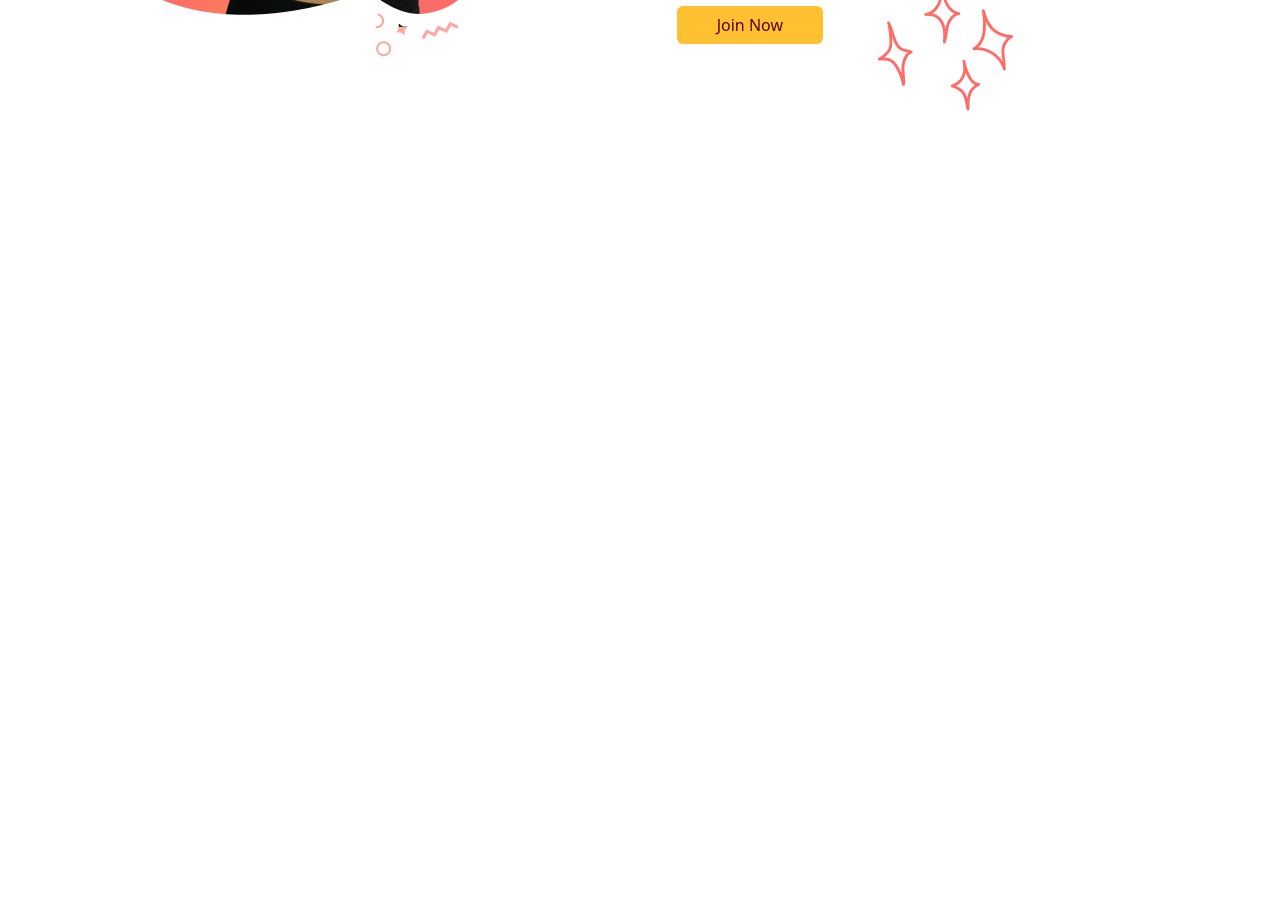
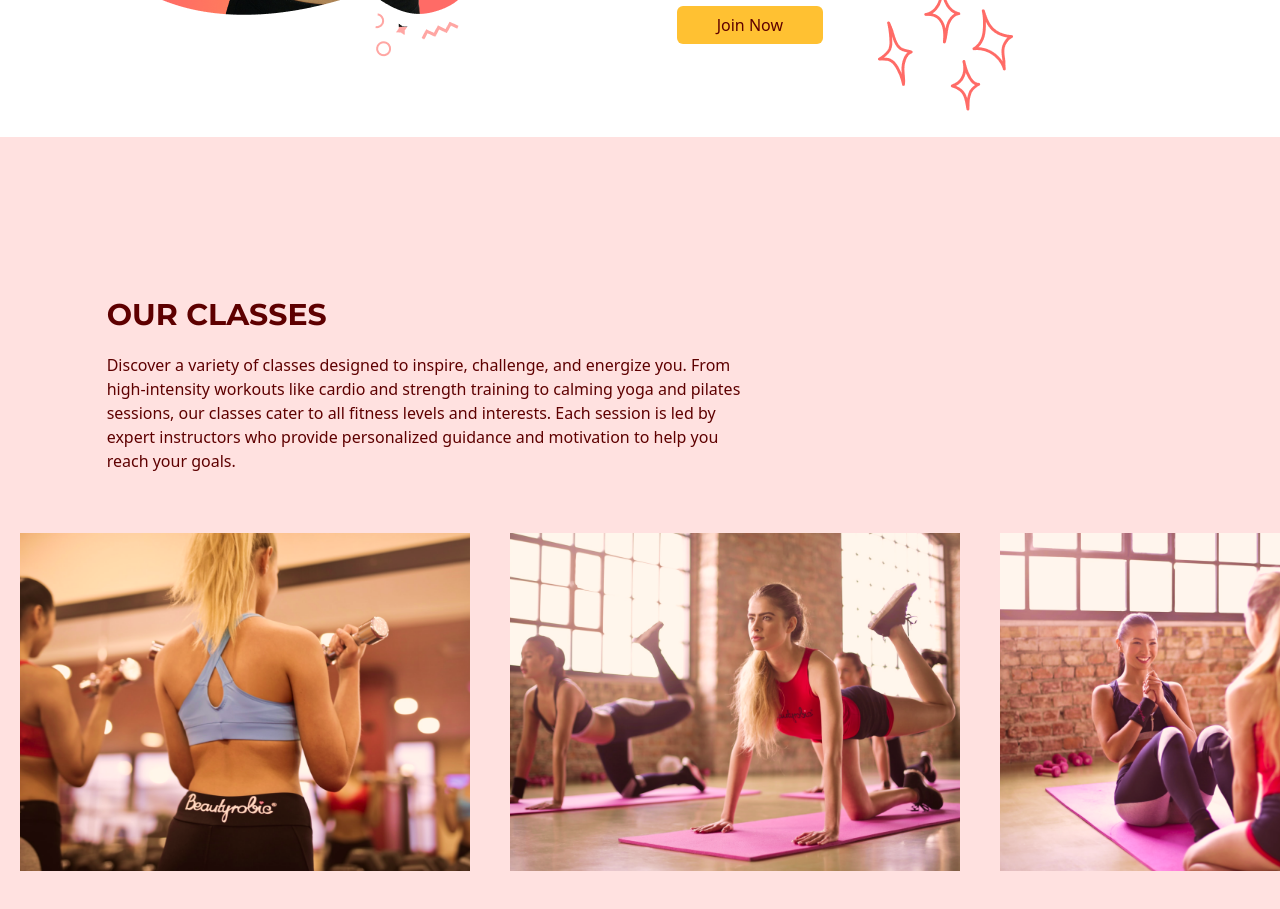
Before and after one commit to hadidhardiansyah/fitness-app, a React (Vite) app: page / in a window 1280 px wide. Shown: the part 2040-2949 px from the top of the page. Before the commit the page ends 2177 px from the top, so only its background shows below. Built offline with nearby package versions, Linux system fonts and the light colour scheme.

Commit message:
Create our classes page

```diff
--- a/src/App.tsx
+++ b/src/App.tsx
@@ -3,6 +3,7 @@ import { useEffect, useState } from "react"
 import { SelectedPage } from "@/shared/types";
 import Home from "@/scenes/home";
 import Benefits from "@/scenes/benefits";
+import OurClasses from "@/scenes/ourClasses";
 
 function App() {
   const [selectedPage, setSelectedPage] = useState<SelectedPage>(SelectedPage.Home);
@@ -28,6 +29,7 @@ function App() {
       <Navbar isTopOfPage={isTopOfPage} selectedPage={selectedPage} setSelectedPage={setSelectedPage} />
       <Home setSelectedPage={setSelectedPage} />
       <Benefits setSelectedPage={setSelectedPage} />
+      <OurClasses setSelectedPage={selectedPage} />
     </div>
   )
 }
--- /dev/null
+++ b/src/scenes/ourClasses/Class.tsx
@@ -0,0 +1,19 @@
+type Props = {
+    name: string;
+    description?: string;
+    image: string;
+}
+
+function Class({ name, description, image }: Props) {
+    const overlayStyles = `p-5 absolute z-30 flex h-[380px] w-[450px] flex-col items-center justify-center whitespace-normal bg-primary-500 text-center text-white opacity-0 transition duration-500 hover:opacity-90`;
+
+  return <li className="relative mx-5 inline-block h-[380px] w-[450px]">
+    <div className={overlayStyles}>
+        <p className="text-2xl">{name}</p>
+        <p className="mt-5">{description}</p>
+    </div>
+    <img src={image} alt={`${image}`} />
+  </li>
+}
+
+export default Class
--- /dev/null
+++ b/src/scenes/ourClasses/index.tsx
@@ -0,0 +1,90 @@
+import { ClassType, SelectedPage } from "@/shared/types";
+import Image1 from "@/assets/image1.png";
+import Image2 from "@/assets/image2.png";
+import Image3 from "@/assets/image3.png";
+import Image4 from "@/assets/image4.png";
+import Image5 from "@/assets/image5.png";
+import Image6 from "@/assets/image6.png";
+import { motion } from "framer-motion";
+import HText from "@/shared/HText";
+import Class from "./Class";
+
+const classes: Array<ClassType> = [
+    {
+        name: "Weight Training Classes",
+        description: "Build strength and tone your muscles with expert-led weight training classes, designed for all fitness levels to help you achieve your goals efficiently.",
+        image: Image1,
+    },
+    {
+        name: "Yoga Classes",
+        description: "Find balance and flexibility with calming and rejuvenating yoga classes, suitable for all levels and led by experienced instructors.",
+        image: Image2,
+    },
+    {
+        name: "AB Core Classes",
+        description: "Strengthen your core and sculpt your abs with focused, high-energy classes designed to enhance stability and endurance for all fitness levels.",
+        image: Image3,
+    },
+    {
+        name: "Adventure Classes",
+        description: "Experience thrilling and dynamic workouts that challenge your limits, combining fitness with fun and adventure for an exciting way to stay active.",
+        image: Image4,
+    },
+    {
+        name: "Fitness Classes",
+        description: "Engage in diverse and energizing workouts designed to improve strength, endurance, and overall well-being, tailored for all fitness levels.",
+        image: Image5,
+    },
+    {
+        name: "Training Classes",
+        image: Image6,
+    }
+];
+
+type Props = {
+    setSelectedPage: (value: SelectedPage) => void;
+}
+
+const OurClasses = ({ setSelectedPage }: Props) => {
+  return <section
+    id="ourclasses"
+    className="w-full bg-primary-100 py-40"
+  >
+    <motion.div
+        onViewportEnter={() => setSelectedPage(SelectedPage.OurClasses)}
+    >
+        <motion.div
+            className="mx-auto w-5/6"
+            initial="hidden"
+            whileInView="visible"
+            viewport={{ once: true, amount: 0.5 }}
+            transition={{ duration: 0.5 }}
+            variants={{
+                hidden: { opacity: 0, x: -50 },
+                visible: { opacity: 1, x: 0 }
+            }}
+        >
+            <div className="md:w-3/5">
+                <HText>OUR CLASSES</HText>
+                <p className="py-5">
+                    Discover a variety of classes designed to inspire, challenge, and energize you. From high-intensity workouts like cardio and strength training to calming yoga and pilates sessions, our classes cater to all fitness levels and interests. Each session is led by expert instructors who provide personalized guidance and motivation to help you reach your goals.
+                </p>
+            </div>
+        </motion.div>
+        <div className="mt-10 h-[353px] w-full overflow-x-auto overflow-y-hidden">
+            <ul className="w-[2800px] whitespace-nowrap">
+                {classes.map((item: ClassType, index: number) => (
+                    <Class
+                        key={`${item.image}-${index}`}
+                        name={item.name}
+                        description={item.description}
+                        image={item.image}
+                    />
+                ))}
+            </ul>
+        </div>
+    </motion.div>
+  </section>
+}
+
+export default OurClasses
--- a/src/shared/types.ts
+++ b/src/shared/types.ts
@@ -10,3 +10,9 @@ export interface BenefitType {
     title: string;
     description: string;
 }
+
+export interface ClassType {
+    name: string;
+    description?: string;
+    image: string;
+}
```
